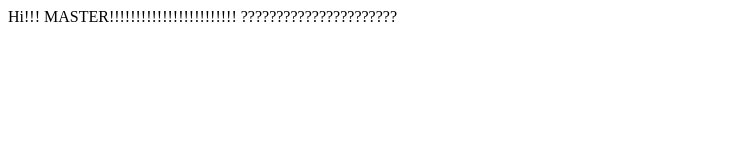
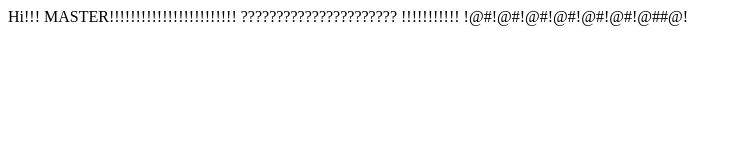
Before and after one commit to YuriyKozitsyn/git_test, a plain HTML site: page index.html in a window 1280 px wide. Shown: the whole page, without its empty margins (0-742 px from the left). Drawn offline with Linux system fonts and the light colour scheme.

Commit message:
from BrOut

```diff
--- a/index.html
+++ b/index.html
@@ -1,5 +1,7 @@
 <html>
 Hi!!!
-MASTER!!!!!!!!!!!!!!!!!!!!!!!! ??????????????????????
+MASTER!!!!!!!!!!!!!!!!!!!!!!!! ?????????????????????? !!!!!!!!!!!
+
+!@#!@#!@#!@#!@#!@#!@##@!
 <footer/>
 </html>
```
